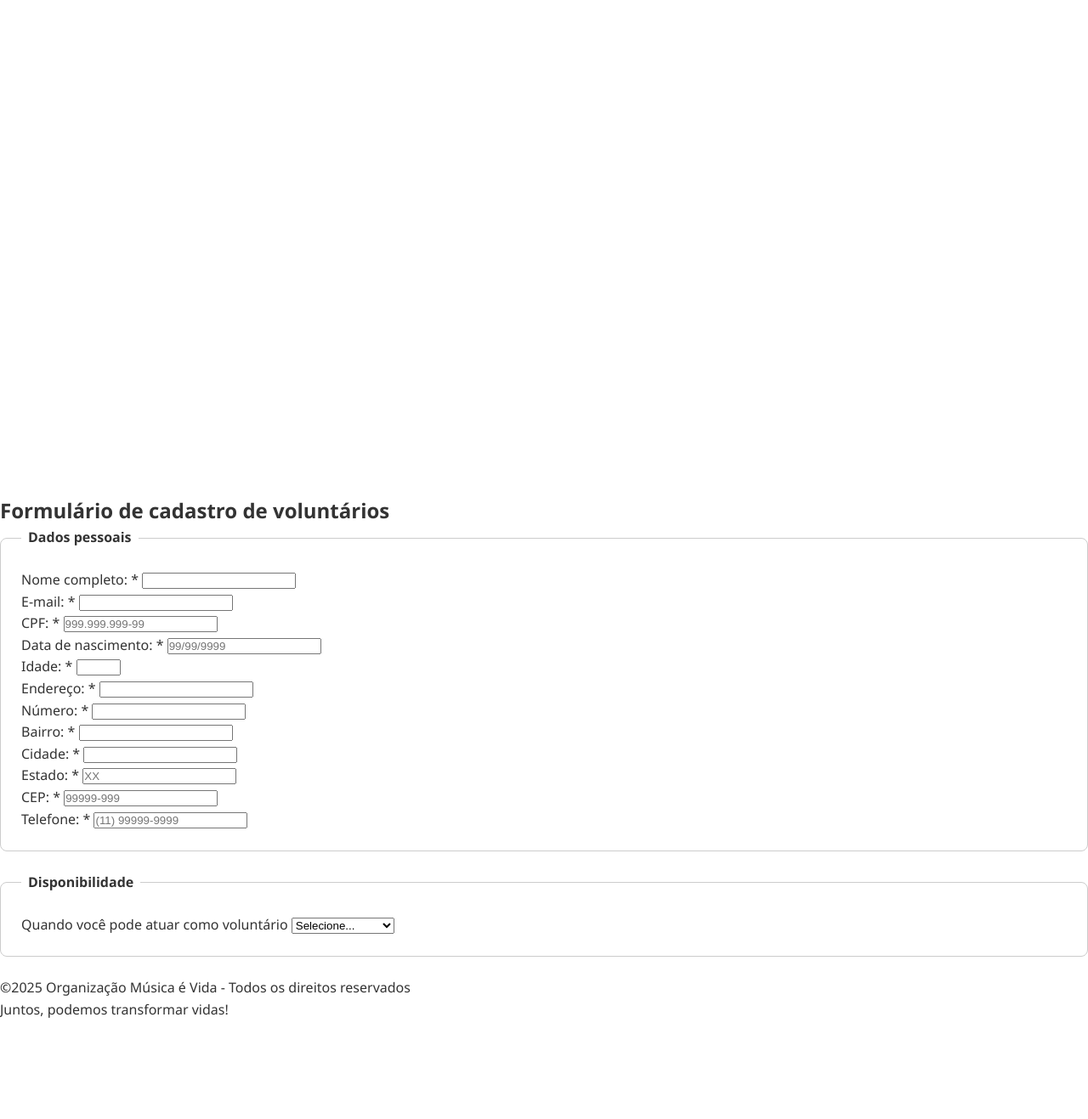
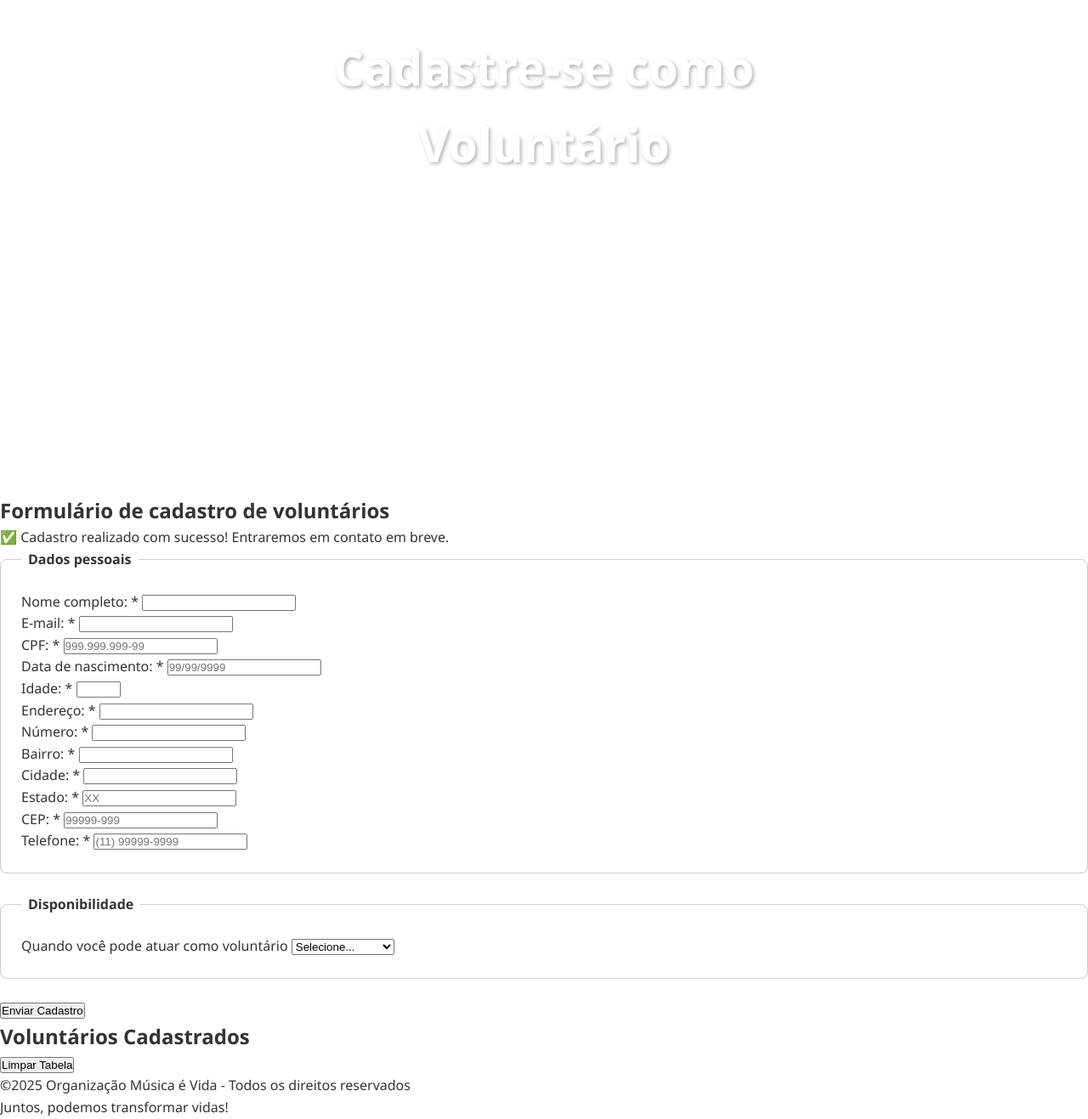
Before and after one commit to lincoln-ribeiro/Entrega2, a plain HTML site: page cadastro.html in a window 1280 px wide. Shown: the part 288-1605 px from the top of the page at 85% size. Before the commit the page ends 1489 px from the top, so only its background shows below. Drawn offline with Linux system fonts and the light colour scheme.

Commit message:
Atualização cadastro tabela.html
Incluida a tabela onde serão armazenados os cadastros.

```diff
--- a/cadastro.html
+++ b/cadastro.html
@@ -7,7 +7,7 @@
     <link rel="stylesheet" href="style.css">
 </head>
 <body>
-    <!--header-->
+
    <!--header-->
     <header>
         <h1>&#9836; Organização Música é Vida &#9836;</h1>
@@ -21,9 +21,9 @@
     </header>
 <!--Hero section-->
     <section class="hero hero-cadastro">
-        <div class="hero content">
-            <h2>Cadastre-se como Voluntário</h2>
-            <p>Junte-se a nós e faça a diferença na vida de muitas pessoas através do voluntáriado</p>
+        <div class="hero-content">
+            <h1>Cadastre-se como Voluntário</h1>
+            <p>Junte-se a nós e faça a diferença na vida de muitas pessoas através do voluntariado.</p>
         </div>
     </section>
 
@@ -31,6 +31,9 @@
     <main>
         <section class="signup-section">
            <h2>Formulário de cadastro de voluntários</h2>
+           <div class="success-message" id="successMessage">
+                ✅ Cadastro realizado com sucesso! Entraremos em contato em breve.
+            </div>
             <form id="VolunteerForm" onsubmit="handleBubmit(event)">
                 <fieldset>
                     <legend>Dados pessoais</legend>
@@ -109,7 +112,16 @@
                     </select>
                     </div>
                 </fieldset>
+        <button type="submit" class="btn-primary">Enviar Cadastro</button>
             </form>
+           <!-- Lista de Voluntários Cadastrados -->
+            <section class="voluntarios-lista">
+                <h2>Voluntários Cadastrados</h2>
+                <div id="tabelaVoluntarios">
+                </div>
+                <button onclick="limparTabela()">Limpar Tabela</button>
+            </section>
+
         </section>
     </main>
 
@@ -118,7 +130,5 @@
         <p>Juntos, podemos transformar vidas!</p>
     </footer>
 
-
-
 </body>
 </html>
```
